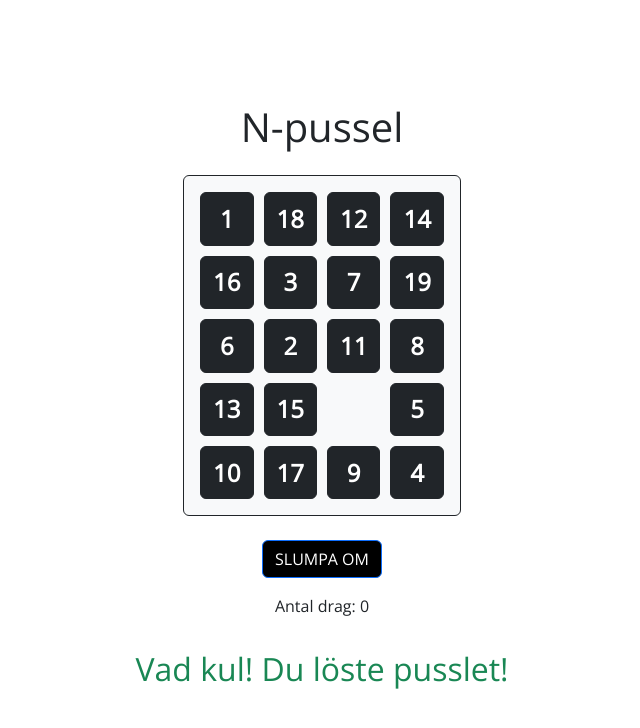
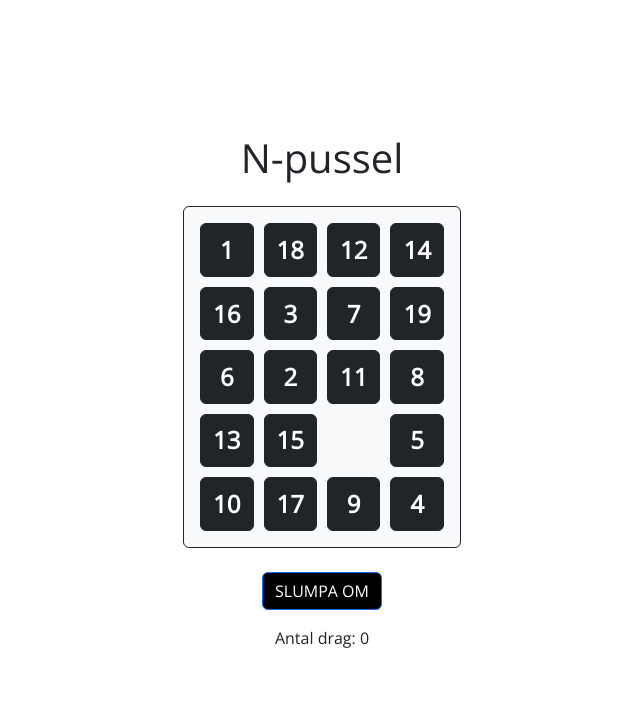
Before and after one commit to jakobmalmgren/pussel, a React (Vite) app: page / in a window 1280 px wide. Shown: the top 728 px of the page, without its empty margins (318-958 px from the left). Built offline with nearby package versions, Linux system fonts and the light colour scheme.

Commit message:
la till confetti och lite annat, städade upp

```diff
--- a/package.json
+++ b/package.json
@@ -13,12 +13,13 @@
     "bootstrap": "^5.3.8",
     "react": "^19.1.1",
     "react-bootstrap": "^2.10.10",
+    "react-confetti": "^6.4.0",
     "react-dom": "^19.1.1"
   },
   "devDependencies": {
     "@eslint/js": "^9.36.0",
     "@types/node": "^24.6.0",
-    "@types/react": "^19.1.16",
+    "@types/react": "^19.2.2",
     "@types/react-dom": "^19.1.9",
     "@vitejs/plugin-react": "^5.0.4",
     "eslint": "^9.36.0",
--- a/src/components/BoardComponent.tsx
+++ b/src/components/BoardComponent.tsx
@@ -1,4 +1,5 @@
 import { useState, useEffect } from "react";
+import Confetti from "react-confetti";
 import { Container } from "react-bootstrap";
 import TileButton from "./TileButton";
 import PrimaryBtn from "./primaryBtn";
@@ -7,17 +8,14 @@ import { NUM_COLS, NUM_ROWS } from "../config";
 import { createShuffledPuzzle, isSolved, moveTile } from "../utils/puzzleUtils";
 
 export default function BoardComponent() {
-  // sätter states
   const [puzzle, setPuzzle] = useState<Tile[][]>([]);
   const [solved, setSolved] = useState(false);
   const [moveCount, setMoveCount] = useState(0);
 
-  // shufflar brickorna varje gång när appen laddar (de är [] för,)
   useEffect(() => {
     shuffle();
   }, []);
 
-  //shufflar funktion och sätter de olika staten
   function shuffle() {
     const newPuzzle = createShuffledPuzzle(NUM_ROWS, NUM_COLS);
     setPuzzle(newPuzzle);
@@ -27,15 +25,18 @@ export default function BoardComponent() {
 
   return (
     <Container
-      className="d-flex justify-content-center align-items-center"
+      className="d-flex justify-content-center align-items-center position-relative"
       style={{ height: "100vh", flexDirection: "column" }}
     >
       <h1 className="mb-4">N-pussel</h1>
+
       {puzzle.length === 0 ? (
         <p>Laddar pusslet...</p>
       ) : (
         <section
-          className="d-inline-block border border-dark rounded p-3 bg-light"
+          className={`d-inline-block border border-dark rounded p-3 bg-light ${
+            solved ? "blurred" : ""
+          }`}
           style={{
             maxWidth: "90vw",
           }}
@@ -50,16 +51,18 @@ export default function BoardComponent() {
           >
             {puzzle.map((row, rowIndex) =>
               row.map((tile, columnIndex) => (
-                // skickar propsen och sen ser så de stämmer med interfacen i
-                // TileButton
                 <TileButton
                   key={`${rowIndex}-${columnIndex}`}
                   tile={tile}
                   onClick={() => {
+                    if (solved) {
+                      return;
+                    }
                     const newPuzzle = moveTile(puzzle, rowIndex, columnIndex);
                     if (newPuzzle !== puzzle) {
                       setPuzzle(newPuzzle);
-                      setSolved(isSolved(newPuzzle));
+                      const nowSolved = isSolved(newPuzzle);
+                      setSolved(nowSolved);
                       setMoveCount((prev) => prev + 1);
                     }
                   }}
@@ -69,15 +72,27 @@ export default function BoardComponent() {
           </section>
         </section>
       )}
+
       <section className="mt-4">
-        <PrimaryBtn onClick={() => shuffle()}></PrimaryBtn>
+        <PrimaryBtn onClick={() => shuffle()}>SLUMPA OM</PrimaryBtn>
       </section>
+
       <p className="mt-3">Antal drag: {moveCount}</p>
-      {/* om solved, rendera ut texten */}
+
       {solved && (
-        <h2 className="text-success mt-3">Vad kul! Du löste pusslet!</h2>
+        <>
+          <Confetti />
+          <div className="position-fixed top-0 start-0 w-100 h-100 d-flex justify-content-center align-items-center">
+            <div
+              className="text-center bg-white p-4 rounded shadow"
+              style={{ width: "400px", maxWidth: "90vw" }}
+            >
+              <h2 className="text-success mb-3">Vad kul! Du löste pusslet!</h2>
+              <PrimaryBtn onClick={() => shuffle()}>SPELA IGEN</PrimaryBtn>
+            </div>
+          </div>
+        </>
       )}
-      <h2 className="text-success mt-3">Vad kul! Du löste pusslet!</h2>
     </Container>
   );
 }
--- a/src/components/primaryBtn.tsx
+++ b/src/components/primaryBtn.tsx
@@ -1,14 +1,16 @@
 import { Button } from "react-bootstrap";
 import "../styles/primaryBtn.css";
+import type { ReactNode } from "react";
 
 interface PrimaryButtonProps {
   onClick: () => void;
+  children?: ReactNode;
 }
 
-export default function PrimaryBtn({ onClick }: PrimaryButtonProps) {
+export default function PrimaryBtn({ onClick, children }: PrimaryButtonProps) {
   return (
     <Button onClick={onClick} className="primary-btn">
-      SLUMPA OM
+      {children}
     </Button>
   );
 }
--- a/src/index.css
+++ b/src/index.css
@@ -2,4 +2,6 @@
 
 body {
   font-family: "Open Sans", sans-serif;
+  overflow: hidden;
+  height: 100vh;
 }
```
Also changed, not shown: 1 other file (tests, documents, lock files or other folders).
